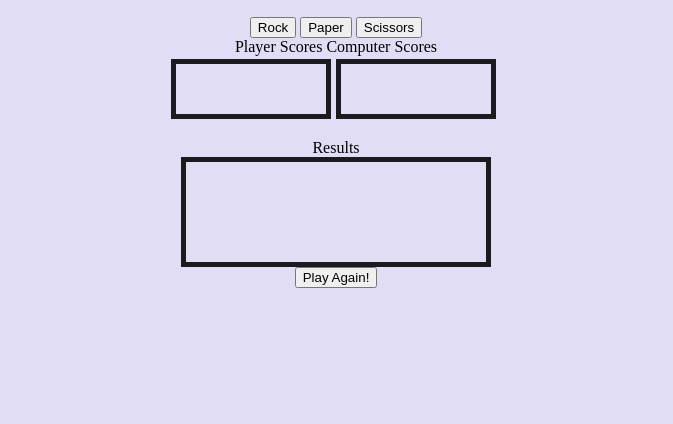
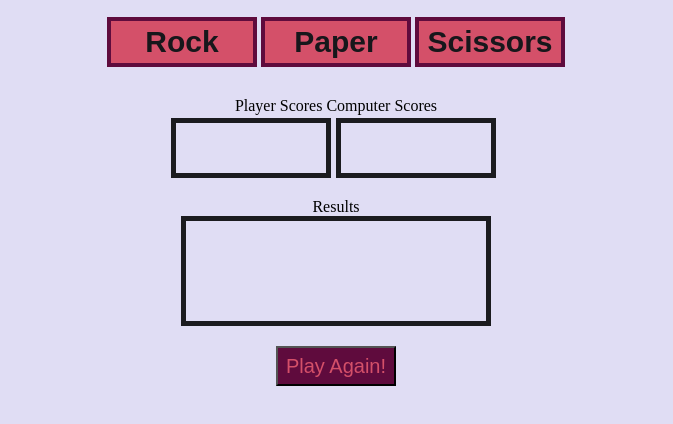
Before and after one commit to brenda127s/odin-rock-paper-scissors, a plain HTML site: page index.html in a window 1280 px wide. Shown: the part 348-772 px from the top of the page, without its empty margins (304-977 px from the left). Drawn offline with Linux system fonts and the light colour scheme.

Commit message:
buttons styled

```diff
--- a/styles.css
+++ b/styles.css
@@ -65,3 +65,24 @@ h3 {
     font-weight: bolder;
     font-size: 20px;
 }
+/* buttons */
+
+.optionBtn button {
+    background-color: #d45069;
+    border: 4px solid #5f0b3d;
+    width: 150px;
+    height: 50px;
+    font-size: 30px;
+    font-weight: bold;
+    color: rgb(23, 23, 27);
+    margin-bottom: 30px;
+}
+
+#reset {
+    width: 120px;
+    height: 40px;
+    margin-top: 20px;
+    background-color: #5f0b3d;
+    color: #d45069;
+    font-size: 20px;
+}
```
